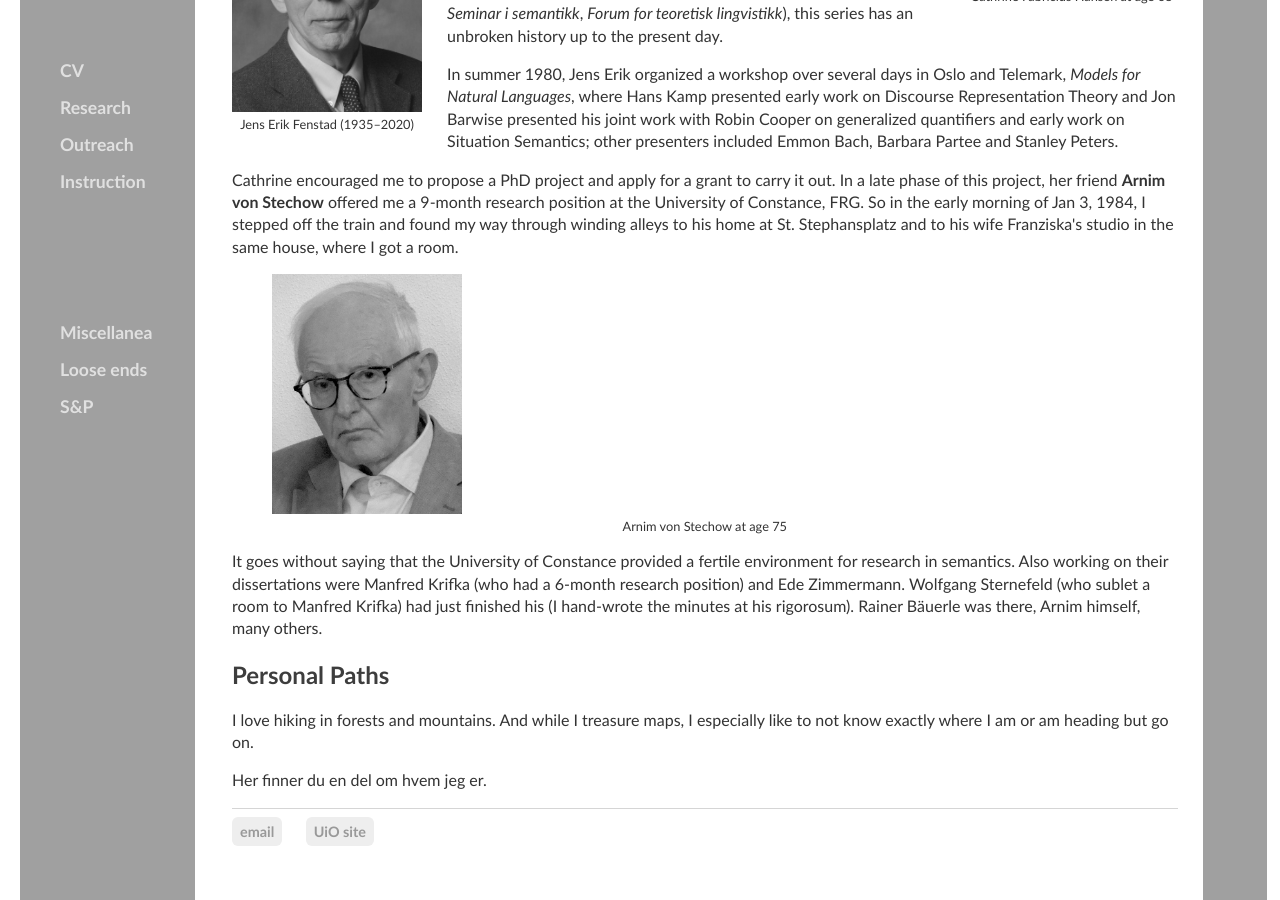
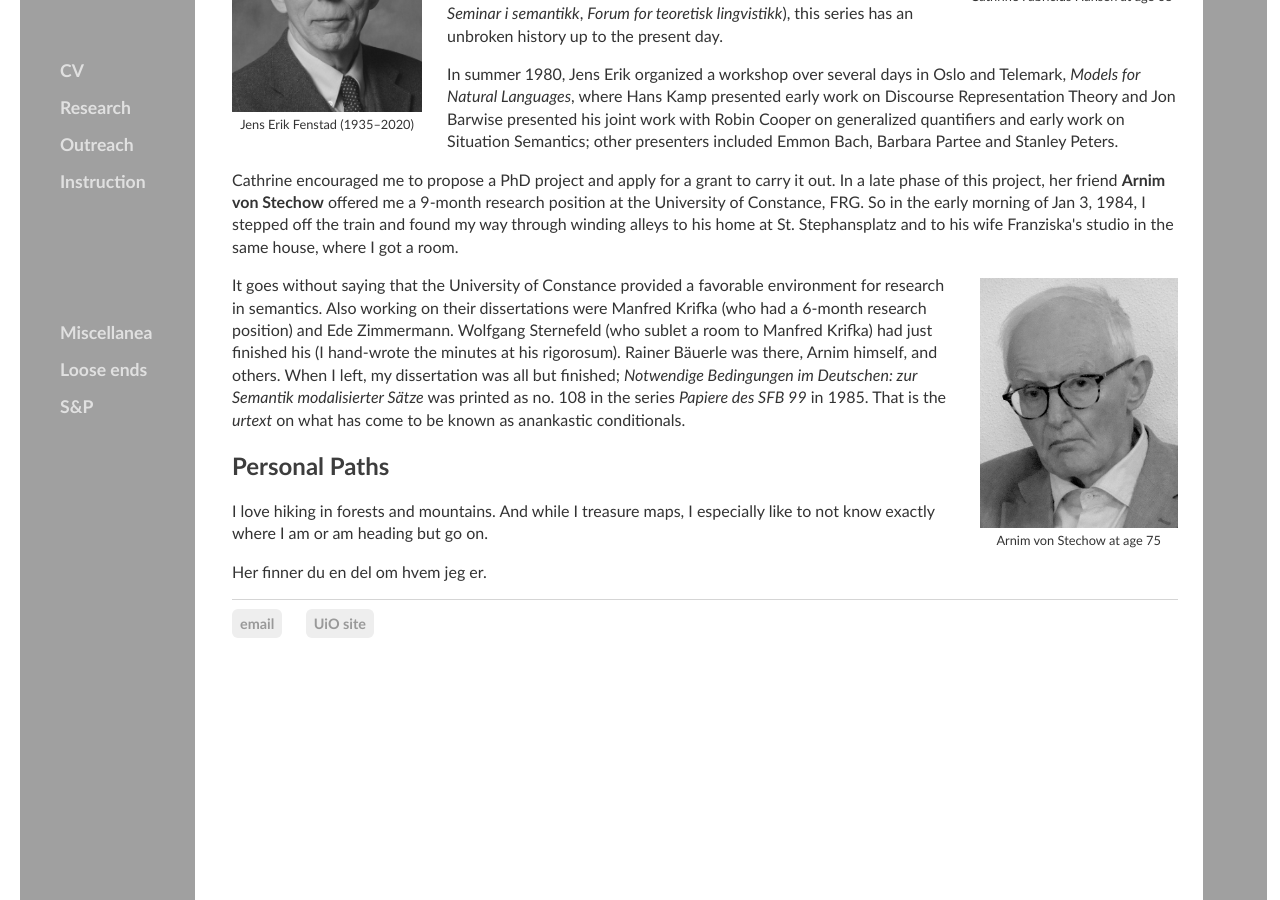
Before and after one commit to kjelljs/kjelljs.github.io, a Jekyll site: the page built from about/index.html, in a window 1280 px wide and 900 px high, scrolled down 889 px. Built offline with Jekyll 4.4.1, drawn with Linux system fonts in a browser that asks for light colours.

Commit message:
Update index.html

```diff
--- a/about/index.html
+++ b/about/index.html
@@ -26,8 +26,8 @@ figcaption {
 	<p>Montague Grammar was quite new to Cathrine too. She was introduced to it by <b>Jens Erik Fenstad</b>, professor of mathematical logic at the University of Oslo, who started a cross-departmental seminar series on natural language in 1976 together with philosophy professor Dagfinn Føllesdal and psychology professor Ragnar Rommetveit. Under varying names (<i>Seminar i lingvistikk</i>, <i>Seminar i datalingvistikk</i>, <i>Seminar i semantikk</i>, <i>Forum for teoretisk lingvistikk</i>), this series has an unbroken history up to the present day.</p>
 <p>In summer 1980, Jens Erik organized a workshop over several days in Oslo and Telemark, <i>Models for Natural Languages</i>, where Hans Kamp presented early work on Discourse Representation Theory and Jon Barwise presented his joint work with Robin Cooper on generalized quantifiers and early work on Situation Semantics; other presenters included Emmon Bach, Barbara Partee and Stanley Peters.</p>
 	<p>Cathrine encouraged me to propose a PhD project and apply for a grant to carry it out. In a late phase of this project, her friend <b>Arnim von Stechow</b> offered me a 9-month research position at the University of Constance, FRG. So in the early morning of Jan 3, 1984, I stepped off the train and found my way through winding alleys to his home at St. Stephansplatz and to his wife Franziska's studio in the same house, where I got a room.</p>
-	<div><figure class="midfig"><img style="height:240px;" src="/pics/Arnim2.jpg"><figcaption>Arnim von Stechow at age 75</figcaption></figure></div>
-	<p>It goes without saying that the University of Constance provided a fertile environment for research in semantics. Also working on their dissertations were Manfred Krifka (who had a 6-month research position) and Ede Zimmermann. Wolfgang Sternefeld (who sublet a room to Manfred Krifka) had just finished his (I hand-wrote the minutes at his rigorosum). Rainer Bäuerle was there, Arnim himself, many others. </p>
+	<div style="float:right;"><figure class="rightfig"><img style="height:250px;" src="/pics/Arnim2.jpg"><figcaption>Arnim von Stechow at age 75</figcaption></figure></div>
+	<p>It goes without saying that the University of Constance provided a favorable environment for research in semantics. Also working on their dissertations were Manfred Krifka (who had a 6-month research position) and Ede Zimmermann. Wolfgang Sternefeld (who sublet a room to Manfred Krifka) had just finished his (I hand-wrote the minutes at his rigorosum). Rainer Bäuerle was there, Arnim himself, and others. When I left, my dissertation was all but finished; <i>Notwendige Bedingungen im Deutschen: zur Semantik modalisierter Sätze</i> was printed as no. 108 in the series <i>Papiere des SFB 99</i> in 1985. That is the <i>urtext</i> on what has come to be known as anankastic conditionals.</p>
 	<h2 id="priv">Personal Paths</h2>
 	<p>I love hiking in forests and mountains. And while I treasure maps, I especially like to not know exactly where I am or am heading but go on.</p>
 	<p>Her finner du en del om hvem jeg er.</p>
```
